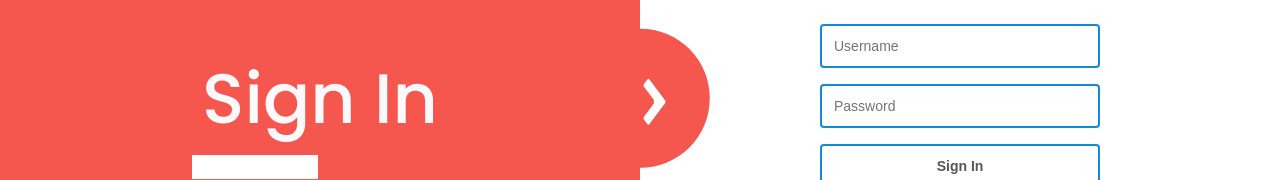
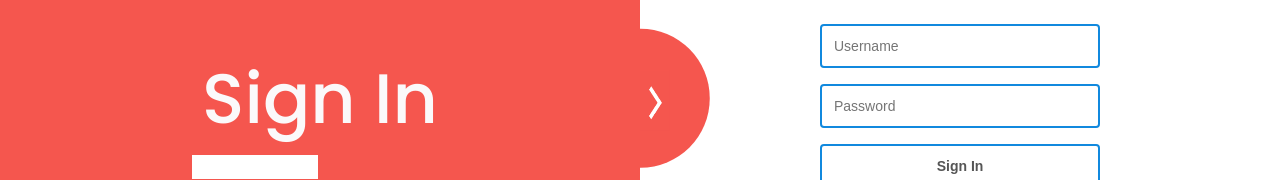
Before and after one commit to avinash-vk/Meraki, a React (Create React App) app: page /signin in a window 1280 px wide. Shown: the part 312-492 px from the top of the page. Built offline with nearby package versions, Linux system fonts and the light colour scheme.

Commit message:
Fixed arrow

```diff
--- a/src/views/auth/App.css
+++ b/src/views/auth/App.css
@@ -80,9 +80,9 @@
 .arrow {
   position: absolute;
   left: 50%;
-  top: 35%;
+  top: 30%;
   width: 30px;
-  height: 49.5px;
+  height: 60px;
 
   background-color: #F5564E;
 }
--- a/src/views/auth/LoginForm.js
+++ b/src/views/auth/LoginForm.js
@@ -3,6 +3,7 @@ import InputField from './InputField';
 import SubmitButton from './SubmitButton';
 import './App.css';
 import Arrow from './arrow.png';
+import Arrow1 from './arrow1.png';
 class LoginForm extends React.Component {
   constructor(props) {
     super(props);
@@ -94,7 +95,7 @@ class LoginForm extends React.Component {
         </div>
         <div class="split right">
           <div class="onTheLine dot">
-            <img class="arrow" src={Arrow} background-colour="#F5564E"></img>
+            <img class="arrow" src={Arrow1} background-colour="#F5564E" ></img>
           </div>
           <div class="centered">
             <InputField
```
Also changed, not shown: src/views/auth/arrow1.png (added).
